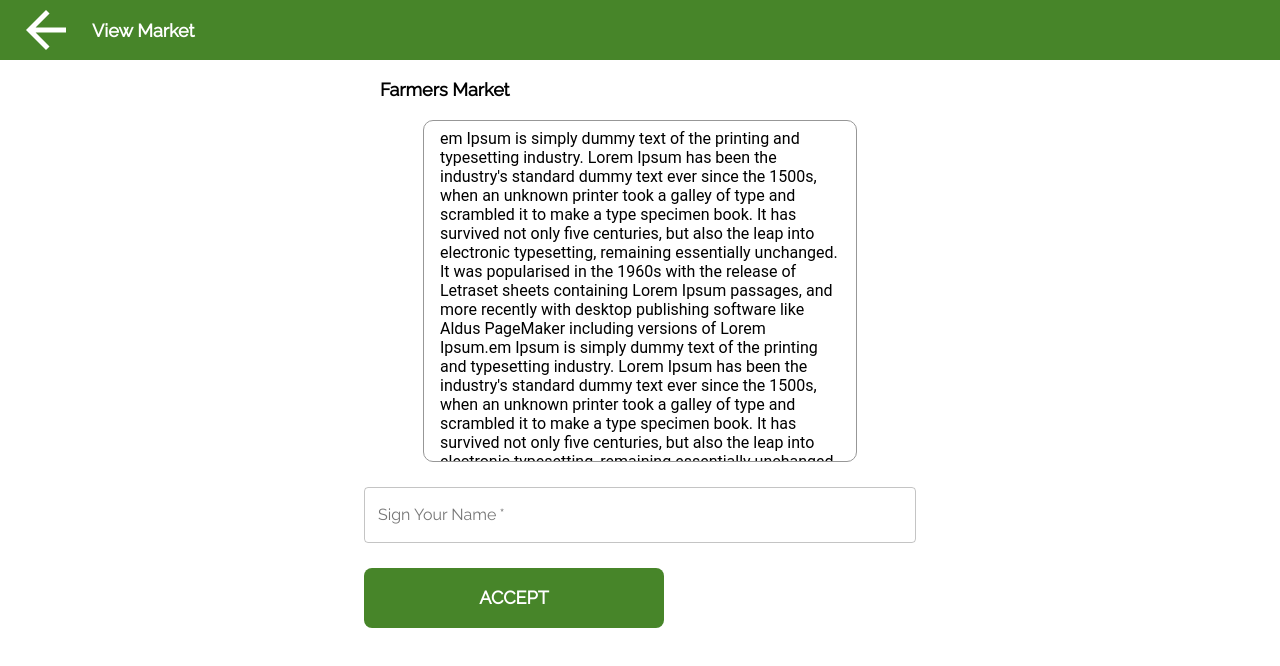
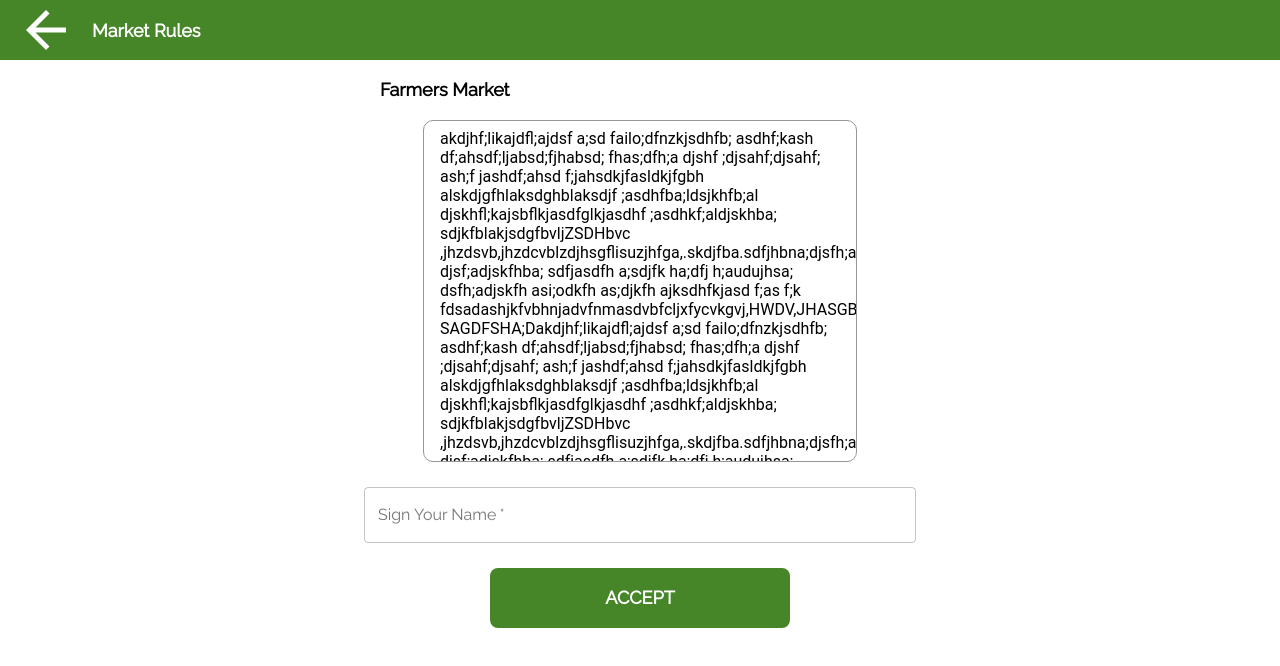
Before and after one commit to labs14-market-organizer/frontend, a React (Create React App) app: page /marketrules in a window 1280 px wide. Shown: the top 666 px of the page. Built offline with nearby package versions, Linux system fonts and the light colour scheme; a web font is replaced by a local one.

Commit message:
button centered

```diff
--- a/src/routes/MarketRules.js
+++ b/src/routes/MarketRules.js
@@ -28,7 +28,7 @@ goBack = () => {
 render() {
     let market = {
         name: "Farmers Market",
-        rules: "em Ipsum is simply dummy text of the printing and typesetting industry. Lorem Ipsum has been the industry's standard dummy text ever since the 1500s, when an unknown printer took a galley of type and scrambled it to make a type specimen book. It has survived not only five centuries, but also the leap into electronic typesetting, remaining essentially unchanged. It was popularised in the 1960s with the release of Letraset sheets containing Lorem Ipsum passages, and more recently with desktop publishing software like Aldus PageMaker including versions of Lorem Ipsum.em Ipsum is simply dummy text of the printing and typesetting industry. Lorem Ipsum has been the industry's standard dummy text ever since the 1500s, when an unknown printer took a galley of type and scrambled it to make a type specimen book. It has survived not only five centuries, but also the leap into electronic typesetting, remaining essentially unchanged. It was popularised in the 1960s with the release of Letraset sheets containing Lorem Ipsum passages, and more recently with desktop publishing software like Aldus PageMaker including versions of Lorem Ipsum.",
+        rules: "akdjhf;likajdfl;ajdsf a;sd failo;dfnzkjsdhfb; asdhf;kash df;ahsdf;ljabsd;fjhabsd; fhas;dfh;a djshf ;djsahf;djsahf; ash;f jashdf;ahsd f;jahsdkjfasldkjfgbh alskdjgfhlaksdghblaksdjf ;asdhfba;ldsjkhfb;al djskhfl;kajsbflkjasdfglkjasdhf ;asdhkf;aldjskhba; sdjkfblakjsdgfbvljZSDHbvc ,jhzdsvb,jhzdcvblzdjhsgflisuzjhfga,.skdjfba.sdfjhbna;djsfh;a djsf;adjskfhba; sdfjasdfh a;sdjfk ha;dfj h;audujhsa; dsfh;adjskfh asi;odkfh as;djkfh ajksdhfkjasd f;as f;k fdsadashjkfvbhnjadvfnmasdvbfcljxfycvkgvj,HWDV,JHASGB;K SAGDFSHA;Dakdjhf;likajdfl;ajdsf a;sd failo;dfnzkjsdhfb; asdhf;kash df;ahsdf;ljabsd;fjhabsd; fhas;dfh;a djshf ;djsahf;djsahf; ash;f jashdf;ahsd f;jahsdkjfasldkjfgbh alskdjgfhlaksdghblaksdjf ;asdhfba;ldsjkhfb;al djskhfl;kajsbflkjasdfglkjasdhf ;asdhkf;aldjskhba; sdjkfblakjsdgfbvljZSDHbvc ,jhzdsvb,jhzdcvblzdjhsgflisuzjhfga,.skdjfba.sdfjhbna;djsfh;a djsf;adjskfhba; sdfjasdfh a;sdjfk ha;dfj h;audujhsa; dsfh;adjskfh asi;odkfh as;djkfh ajksdhfkjasd f;as f;k fdsadashjkfvbhnjadvfnmasdvbfcljxfycvkgvj,HWDV,JHASGB;K SAGDFSHA;D" ,
 
 
     }
@@ -36,7 +36,7 @@ render() {
         <>
         <Header>
             <StyledImg src={Arrow} onClick={this.goBack} />
-            <CreateHeader>View Market</CreateHeader>
+            <CreateHeader>Market Rules</CreateHeader>
           </Header>
         <StyledContainer>
 
@@ -55,8 +55,9 @@ render() {
             variant="outlined"
             fullWidth={true}
             />
+            </StyledContainer>
             <StyledButton onClick={this.handleClick}>Accept</StyledButton>
-        </StyledContainer>
+
         </>
     )
  }
@@ -106,6 +107,10 @@ const StyledBox = styled(Box)`
     padding-bottom: 8px;
     font-family: Roboto;
     font-size: 16px;
+    scrollbar-thumb {
+    background: green;
+}
+
     @media(min-width: 600px){
     max-width: 400px;
     margin-top: 12px;
@@ -127,7 +132,6 @@ const StyledButton = styled(Button)`
     width: 300px;
     border-radius: 8px;
     height: 60px;
-    align-content: center;
     background-color: #478529;
     color: white;
     font-size: 18px;
```
